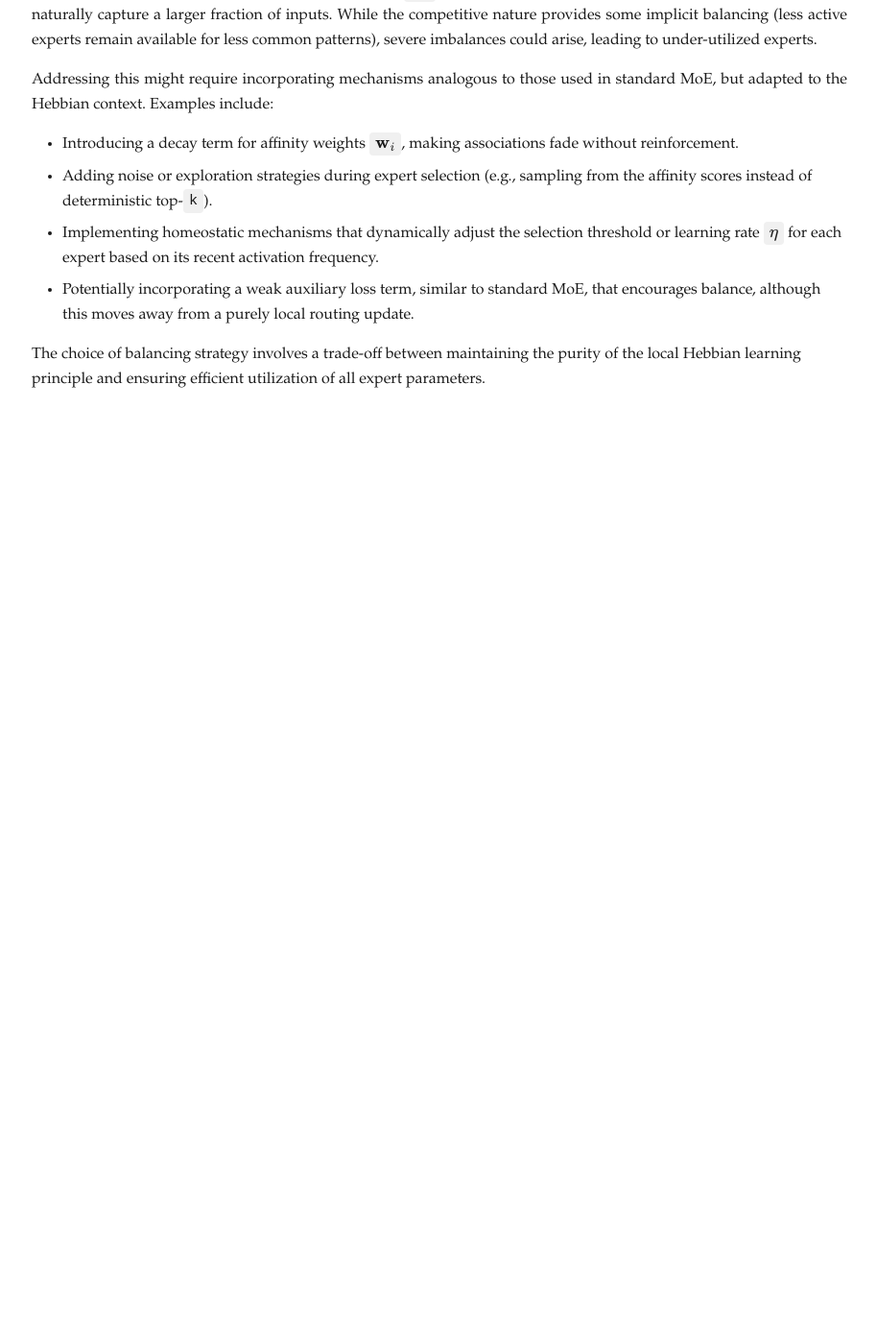
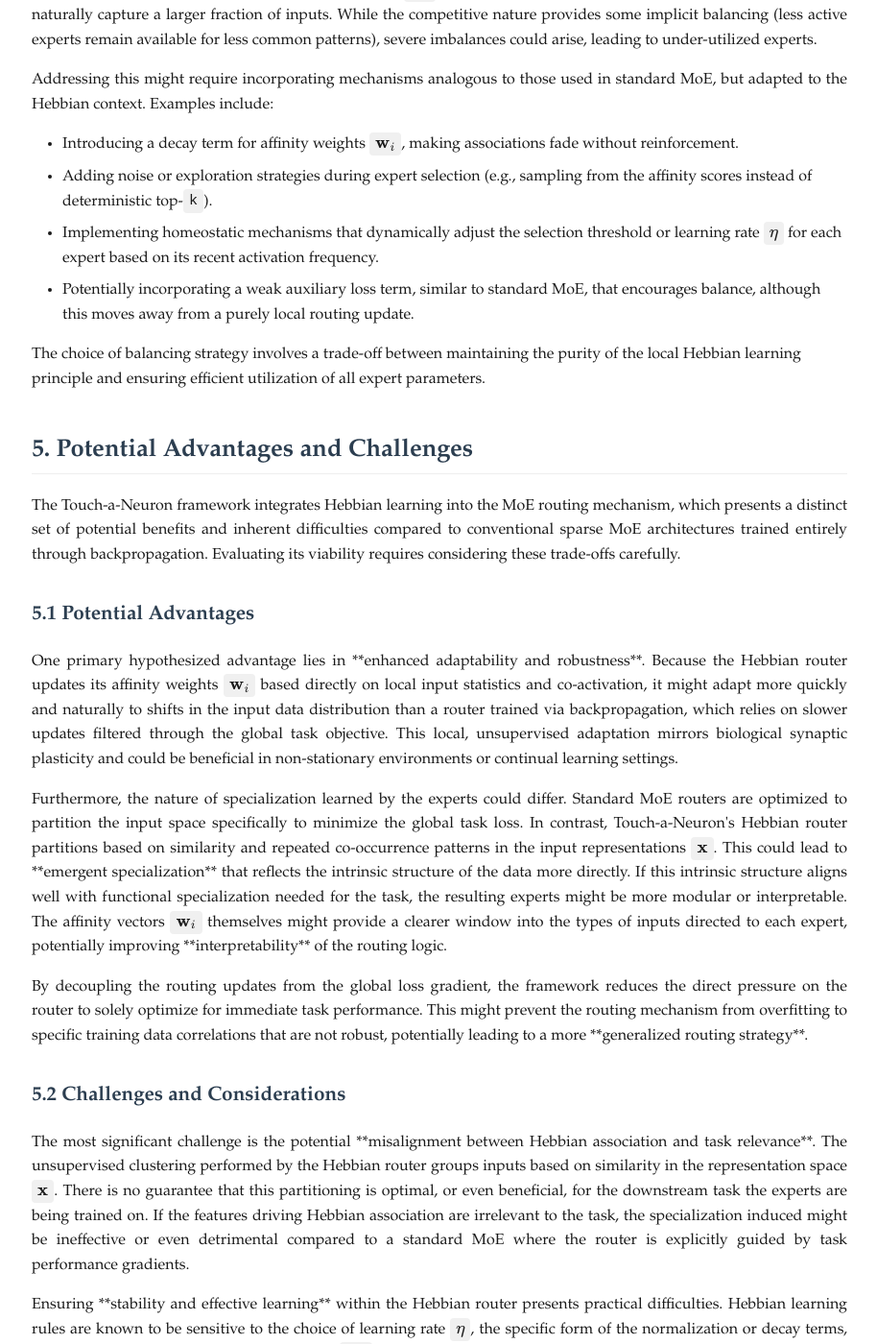
Before and after one commit to fumadari/fumadari.github.io, a Jekyll site: the page projects/Touch‑a‑Neuron.html, which Jekyll copies as it is, in a window 1280 px wide and 1400 px high, scrolled down 8689 px. Shown: the whole window at 96% size, without its empty margins (182-1096 px from the left). Built offline with Jekyll 4.4.1, drawn with Linux system fonts in a browser that asks for light colours; before the commit the page ends 9154 px from its top, so only the background shows below that; some of the changed text lies outside the part shown.

Commit message:
Update Touch‑a‑Neuron.html

```diff
--- a/projects/Touch‑a‑Neuron.html
+++ b/projects/Touch‑a‑Neuron.html
@@ -310,5 +310,40 @@
 </p>
 
 
+
+        <h2>5. Potential Advantages and Challenges</h2>
+<p>
+    The Touch-a-Neuron framework integrates Hebbian learning into the MoE routing mechanism, which presents a distinct set of potential benefits and inherent difficulties compared to conventional sparse MoE architectures trained entirely through backpropagation. Evaluating its viability requires considering these trade-offs carefully.
+</p>
+
+<h3>5.1 Potential Advantages</h3>
+<p>
+    One primary hypothesized advantage lies in **enhanced adaptability and robustness**. Because the Hebbian router updates its affinity weights <span class="variable">\(\mathbf{w}_i\)</span> based directly on local input statistics and co-activation, it might adapt more quickly and naturally to shifts in the input data distribution than a router trained via backpropagation, which relies on slower updates filtered through the global task objective. This local, unsupervised adaptation mirrors biological synaptic plasticity and could be beneficial in non-stationary environments or continual learning settings.
+</p>
+<p>
+    Furthermore, the nature of specialization learned by the experts could differ. Standard MoE routers are optimized to partition the input space specifically to minimize the global task loss. In contrast, Touch-a-Neuron's Hebbian router partitions based on similarity and repeated co-occurrence patterns in the input representations <span class="variable">\(\mathbf{x}\)</span>. This could lead to **emergent specialization** that reflects the intrinsic structure of the data more directly. If this intrinsic structure aligns well with functional specialization needed for the task, the resulting experts might be more modular or interpretable. The affinity vectors <span class="variable">\(\mathbf{w}_i\)</span> themselves might provide a clearer window into the types of inputs directed to each expert, potentially improving **interpretability** of the routing logic.
+</p>
+<p>
+    By decoupling the routing updates from the global loss gradient, the framework reduces the direct pressure on the router to solely optimize for immediate task performance. This might prevent the routing mechanism from overfitting to specific training data correlations that are not robust, potentially leading to a more **generalized routing strategy**.
+</p>
+
+<h3>5.2 Challenges and Considerations</h3>
+<p>
+    The most significant challenge is the potential **misalignment between Hebbian association and task relevance**. The unsupervised clustering performed by the Hebbian router groups inputs based on similarity in the representation space <span class="variable">\(\mathbf{x}\)</span>. There is no guarantee that this partitioning is optimal, or even beneficial, for the downstream task the experts are being trained on. If the features driving Hebbian association are irrelevant to the task, the specialization induced might be ineffective or even detrimental compared to a standard MoE where the router is explicitly guided by task performance gradients.
+</p>
+<p>
+    Ensuring **stability and effective learning** within the Hebbian router presents practical difficulties. Hebbian learning rules are known to be sensitive to the choice of learning rate <span class="variable">\(\eta\)</span>, the specific form of the normalization or decay terms, and the initialization of the affinity vectors <span class="variable">\(\mathbf{w}_i\)</span>. Careful hyperparameter tuning and potentially more sophisticated stabilization mechanisms than presented in the basic formulation (Eq. 2) would likely be necessary to prevent issues like runaway weight growth or router collapse (where one expert captures all inputs).
+</p>
+<p>
+    As highlighted previously, achieving **load balancing** across experts is not an intrinsic property of basic Hebbian learning. Without explicit mechanisms to encourage distribution of inputs, some experts might become perpetually overloaded while others remain under-utilized, negating the efficiency benefits of the MoE structure. Implementing such mechanisms adds complexity and may dilute the purely local nature of the Hebbian updates.
+</p>
+<p>
+    Finally, the **theoretical understanding** of the interaction between local Hebbian updates for routing and global backpropagation for expert training is less mature than that of fully gradient-based systems. Guaranteeing convergence or characterizing the properties of the learned representations requires further investigation. The implementation also requires managing two distinct learning paradigms within a single model, potentially increasing engineering complexity compared to standard frameworks.
+</p>
+<p>
+    In essence, Touch-a-Neuron trades the guarantee of task-optimized routing inherent in standard MoE for the potential benefits of biologically inspired local adaptation and emergent structure discovery. The success of this trade-off likely depends heavily on the specific task, the nature of the data, and the effectiveness of the chosen Hebbian rule and stabilization techniques.
+</p>
+
+
 </body>
 </html>
```
